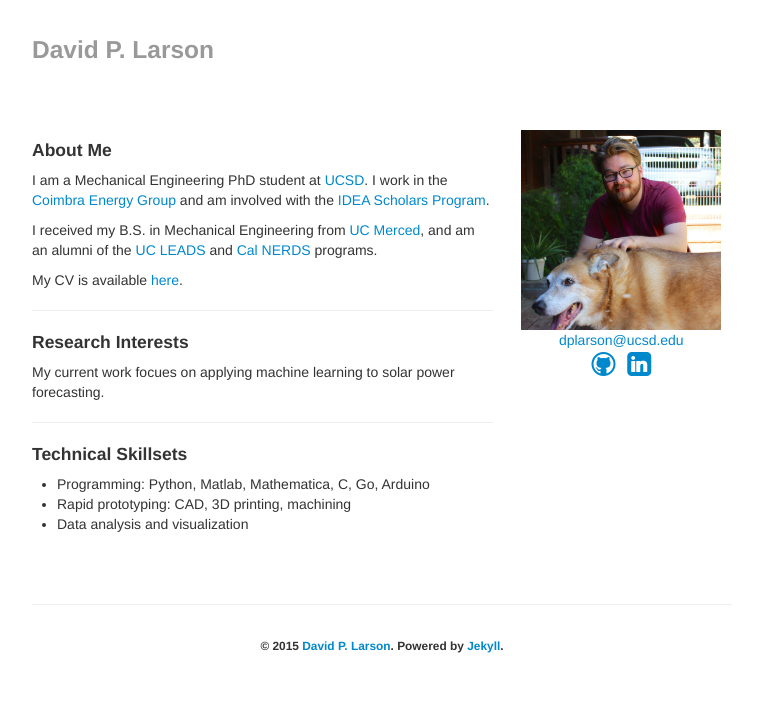
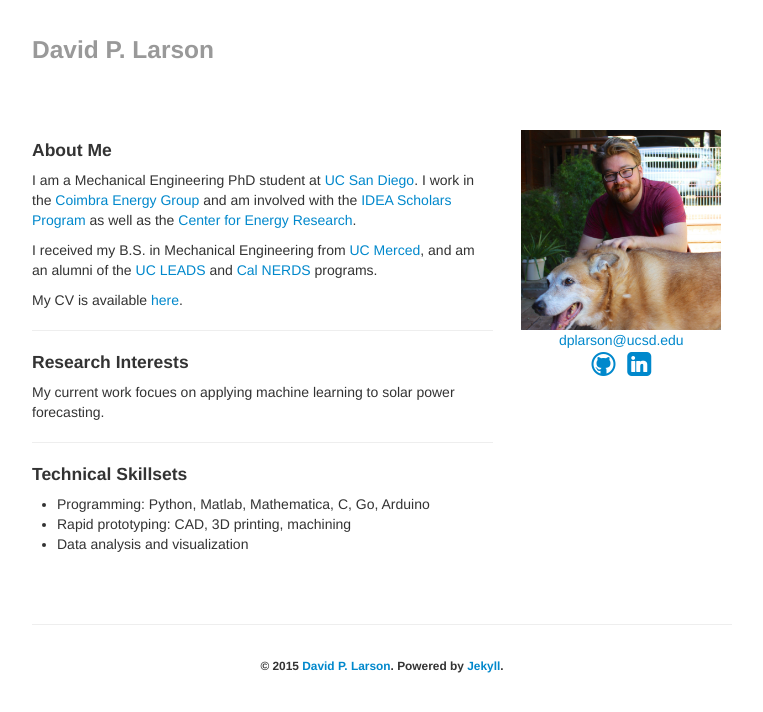
Before and after one commit to ticao-zhang/dplarson.github.io, a Jekyll site: the page built from index.md, in a window 1280 px wide. Shown: the top 712 px of the page, without its empty margins (258-1021 px from the left). Built offline with Jekyll 4.4.1, drawn with Linux system fonts in a browser that asks for light colours; nearby versions of some CDN libraries.

Commit message:
about: add CER
Add a link to the CER website (since the lab is part of CER).

```diff
--- a/index.md
+++ b/index.md
@@ -3,7 +3,7 @@ layout: home
 ---
 
 #### About Me
-I am a Mechanical Engineering PhD student at [UCSD](http://ucsd.edu). I work in the [Coimbra Energy Group](http://coimbra.ucsd.edu/) and am involved with the [IDEA Scholars Program](http://www.jacobsschool.ucsd.edu/student/scholars/).
+I am a Mechanical Engineering PhD student at [UC San Diego](http://ucsd.edu). I work in the [Coimbra Energy Group](http://coimbra.ucsd.edu/) and am involved with the [IDEA Scholars Program](http://www.jacobsschool.ucsd.edu/student/scholars/) as well as the [Center for Energy Research](http://cer.ucsd.edu/).
 
 I received my B.S. in Mechanical Engineering from [UC Merced](http://www.ucmerced.edu/), and am an alumni of the [UC LEADS](http://ogs-leads.ucsd.edu/) and [Cal NERDS](http://ucberkeleynerds.com) programs.
 
```
